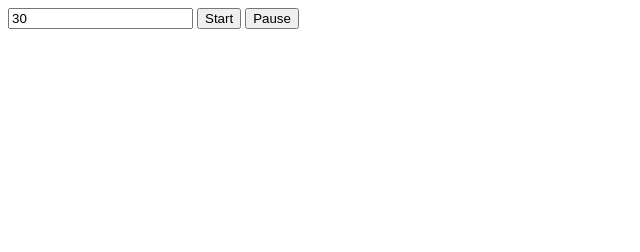
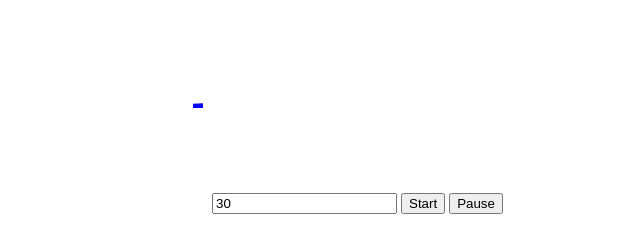
Before and after one commit to jhonis95/Timer, a plain HTML site: page index.html in a window 1280 px wide. Shown: the whole page, without its empty margins (0-640 px from the left). Drawn offline with Linux system fonts and the light colour scheme.

Commit message:
start work with svg

```diff
--- a/index.html
+++ b/index.html
@@ -8,6 +8,19 @@
     <link rel="stylesheet" href="style.css">
 </head>
 <body>
+    <svg height="200" width="200">
+        <circle
+            r="90"
+            cx="100"
+            cy="100"
+            fill="transparent"
+            stroke="blue"
+            stroke-width="10"
+            stroke-dasharray="560"
+            stroke-dashoffset="560"
+            <!-- fill inside part of the sicle and stroke is the border -->
+        />
+    </svg>
     <input id="duration" value="30"></input>
     <button id="start">Start</button>
     <button id="pause">Pause</button>
--- a/timer.js
+++ b/timer.js
@@ -23,9 +23,6 @@ class Timer{
     pause=()=>{
         clearInterval(this.interval)
     }
-    onDurationChange(){
-
-    }
     tick=()=>{
         if(this.timeRemaining<=0){//make sure that our timeRemaining is not bellow 0
             this.pause();
```
